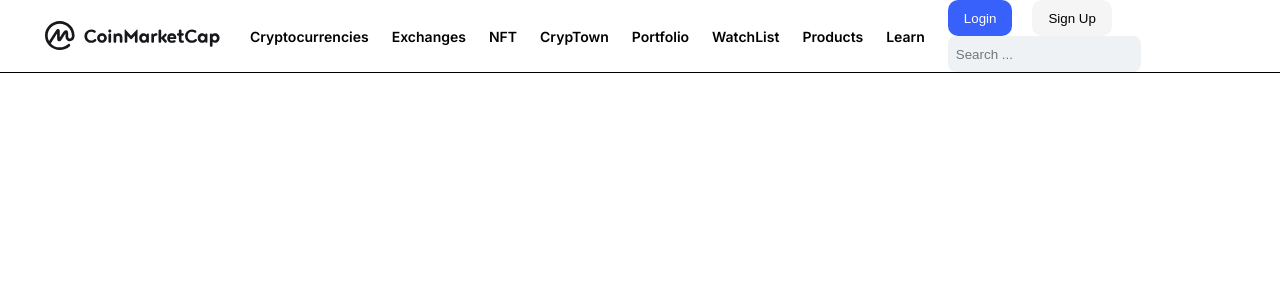
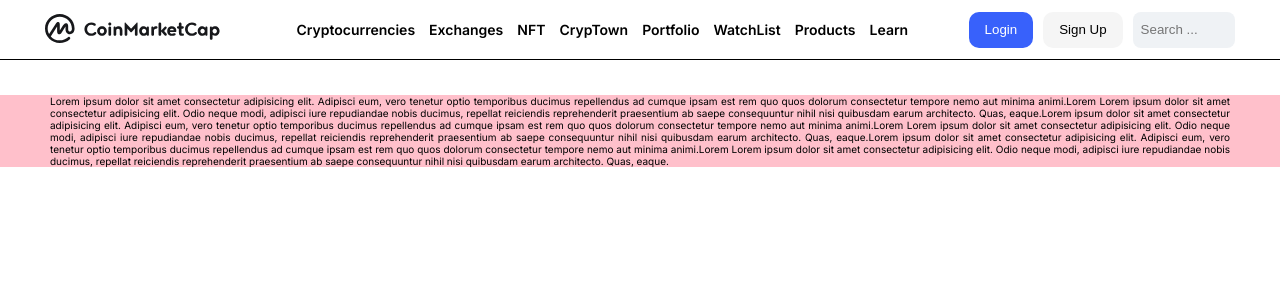
Before and after one commit to Bonitoflakes/Project, a React (Create React App) app in the folder client/: page / in a window 1280 px wide. Shown: the top 300 px of the page. Built offline with nearby package versions, Linux system fonts and the light colour scheme.

Commit message:
Update: :anguished: MobileNav

```diff
--- a/client/package.json
+++ b/client/package.json
@@ -7,7 +7,8 @@
     "react": "^17.0.2",
     "react-dom": "^17.0.2",
     "react-router-dom": "^6.2.2",
-    "react-scripts": "5.0.0"
+    "react-scripts": "5.0.0",
+    "styled-components": "^5.3.5"
   },
   "scripts": {
     "start": "react-scripts start",
--- a/client/public/index.html
+++ b/client/public/index.html
@@ -3,7 +3,7 @@
   <head>
     <meta charset="utf-8" />
     <meta name="viewport" content="width=device-width, initial-scale=1" />
-    <title>React App</title>
+    <title>Navbar App</title>
     <link rel="preconnect" href="https://fonts.googleapis.com">
     <link rel="preconnect" href="https://fonts.gstatic.com" crossorigin>
     <link href="https://fonts.googleapis.com/css2?family=Inter:wght@100;200;300;400;500;600&display=swap" rel="stylesheet">
--- a/client/src/App.jsx
+++ b/client/src/App.jsx
@@ -1,160 +1,23 @@
-// import React from 'react'
-// import { BrowserRouter,  Route, Routes,} from "react-router-dom";
-// import { Login } from './pages/login.page';
-// import { Register } from './pages/register.page';
-// import { Dashboard } from './pages/dashboard.page';
-
-// const App = () => {
-//   return (
-//     <BrowserRouter>
-//     <Routes>
-//         <Route path='/register' element={<Register/>}/>
-//         <Route path='/login' element={<Login/>}/>
-//         <Route path='/dashboard' element={<Dashboard/>}/>
-//     </Routes>
-//     </BrowserRouter>
-//   )
-
-// }
-
-// export default App;
-
 import "./index.css";
-import styled from "styled-components";
-import logo from './assets/logo.svg'
-import hamburger from './assets/hamburger.svg'
-import search from './assets/search.svg'
+import Navbar from "./components/Navbar";
+import styled from 'styled-components';
 
 export default function App() {
   return (
-      <HeaderWrapper>
-        <NavBar>
-        <Container>
-          <Logo>
-            <img src={logo} alt="Coinmarketcap" title="Go to Homepage" />
-          </Logo>
-
-          <LinksWrapper>
-          <div className="cmc-link">
-            <a href="/">Cryptocurrencies</a>
-          </div>
-
-          <div className="cmc-link">
-            <a href="/">Exchanges</a>
-          </div>
-
-          <div className="cmc-link">
-            <a href="/">NFT</a>
-          </div>
-
-          <div className="cmc-link">
-            <a href="/">CrypTown</a>
-          </div>
-
-            <div className="cmc-link">
-            <a href="/">Portfolio</a>
-          </div>
-
-          <div className="cmc-link">
-            <a href="/">WatchList</a>
-          </div>
-
-          <div className="cmc-link">
-            <a href="/">Products</a>
-          </div>
-
-          <div className="cmc-link">
-            <a href="/">Learn</a>
-          </div>
-
-          </LinksWrapper>
-
-          <ButtonWrapper>
-            <LoginButton>Login</LoginButton>
-            <SignUpButton>Sign Up</SignUpButton>
-            <Search type='text' placeholder="Search ..."/>
-          </ButtonWrapper>
-
-          </Container>
-        </NavBar>
-      </HeaderWrapper>
+    <>
+    <Navbar />
+      <Container>
+      <p>Lorem ipsum dolor sit amet consectetur adipisicing elit. Adipisci eum, vero tenetur optio temporibus ducimus repellendus ad cumque ipsam est rem quo quos dolorum consectetur tempore nemo aut minima animi.Lorem Lorem ipsum dolor sit amet consectetur adipisicing elit. Odio neque modi, adipisci iure repudiandae nobis ducimus, repellat reiciendis reprehenderit praesentium ab saepe consequuntur nihil nisi quibusdam earum architecto. Quas, eaque.Lorem ipsum dolor sit amet consectetur adipisicing elit. Adipisci eum, vero tenetur optio temporibus ducimus repellendus ad cumque ipsam est rem quo quos dolorum consectetur tempore nemo aut minima animi.Lorem Lorem ipsum dolor sit amet consectetur adipisicing elit. Odio neque modi, adipisci iure repudiandae nobis ducimus, repellat reiciendis reprehenderit praesentium ab saepe consequuntur nihil nisi quibusdam earum architecto. Quas, eaque.Lorem ipsum dolor sit amet consectetur adipisicing elit. Adipisci eum, vero tenetur optio temporibus ducimus repellendus ad cumque ipsam est rem quo quos dolorum consectetur tempore nemo aut minima animi.Lorem Lorem ipsum dolor sit amet consectetur adipisicing elit. Odio neque modi, adipisci iure repudiandae nobis ducimus, repellat reiciendis reprehenderit praesentium ab saepe consequuntur nihil nisi quibusdam earum architecto. Quas, eaque.</p>
+        </Container>
+    </>
   );
 }
-
-const HeaderWrapper = styled.header`
-  min-height: 9.5rem;
-`;
-
-const NavBar = styled.div`
-  border-bottom: 1px solid black;
-  width:100vw;
-  min-height: 6rem;
-  padding: 0 3.5rem;
-  display: flex;
-  align-items:center ;
-  justify-content:center ;
-
-  @media screen and (max-width: 768px){
-    padding : 0 1rem;
-  }
-
-`
 
 const Container = styled.div`
 width: 100vw;
 max-width: 1400px;
-display: flex;
-align-items: center;
-/* justify-content: space-around ; */
-margin:0 1rem;
+margin:0 auto;
+padding:0 5rem;
+text-align: justify;
+background:pink;
 `;
-
-const Logo = styled.div`
-cursor: pointer;
-margin-right: 3rem ;
-`;
-
-const LinksWrapper = styled.div`
-    display: flex;
-`;
-
-const ButtonWrapper = styled.div`
-
-`;
-const Button = styled.button`
-    font-size: 600;
-    height: 3.6rem;
-    background: rgb(56, 97, 251);
-    outline: none;
-    border: none;
-    color: white;
-    padding: 0 1.6rem;
-    margin-right: 2rem;
-    border-radius: 10px;
-    cursor: pointer;
-
-    &:hover{
-    background: rgb(11, 64, 255);
-    }
-`
-
-const SignUpButton = styled(Button)`
-     background: whitesmoke;
-      color: black;
-`
-
-const LoginButton = styled(Button)``;
-
-const Search = styled.input`
-    height: 3.6rem;
-    background: rgb(239, 242, 245);
-    color: rgb(166, 176, 195);
-    border-radius: 8px;
-    padding:0 0.8rem;
-    border: none;
-    outline: none;
-
-    &:focus{
-      color: darksalmon;
-    }
-`
--- /dev/null
+++ b/client/src/components/Navbar.jsx
@@ -0,0 +1,199 @@
+import styled from "styled-components";
+import logo from '../assets/logo.svg'
+import hamburger from '../assets/hamburger.svg'
+import { useState } from 'react';
+
+export default function Navbar (){
+    const [toggle,setToggle] = useState(false)
+
+    return (
+      <HeaderWrapper>
+        <NavBar>
+        <Container>
+          <Logo>
+            <a href="/">
+            <img src={logo} alt="Coinmarketcap" title="Go to Homepage" />
+            </a>
+          </Logo>
+
+          <LinksWrapper toggle={toggle}>
+          <CmcLink>
+            <a href="/">Cryptocurrencies</a>
+          </CmcLink>
+
+          <CmcLink>
+            <a href="/">Exchanges</a>
+          </CmcLink>
+
+          <CmcLink>
+            <a href="/">NFT</a>
+          </CmcLink>
+
+          <CmcLink>
+            <a href="/">CrypTown</a>
+          </CmcLink>
+
+            <CmcLink>
+            <a href="/">Portfolio</a>
+          </CmcLink>
+
+          <CmcLink>
+            <a href="/">WatchList</a>
+          </CmcLink>
+
+          <CmcLink>
+            <a href="/">Products</a>
+          </CmcLink>
+
+          <CmcLink>
+            <a href="/">Learn</a>
+          </CmcLink>
+
+          </LinksWrapper>
+
+          <ButtonWrapper>
+            <LoginButton>Login</LoginButton>
+            <SignUpButton>Sign Up</SignUpButton>
+            <Search type='text' placeholder="Search ..."/>
+          </ButtonWrapper>
+
+          <MobileNavWrapper onClick={()=>setToggle(!toggle)}>
+            <MobileHamburger src={ hamburger }/>
+          </MobileNavWrapper>
+
+          </Container>
+        </NavBar>
+      </HeaderWrapper>
+  )
+}
+
+
+
+const HeaderWrapper = styled.header`
+  min-height: 9.5rem;
+`;
+
+const NavBar = styled.div`
+  border-bottom: 1px solid black;
+  width:100vw;
+  min-height: 6rem;
+  padding: 0 3.5rem;
+  display: flex;
+  align-items:center ;
+  justify-content:center ;
+
+  @media screen and (max-width: 768px){
+    padding : 0 1rem;
+  }
+`;
+
+const Container = styled.div`
+width: 100vw;
+max-width: 1400px;
+display: flex;
+align-items: center;
+margin:0 1rem;
+position: relative;
+justify-content: space-between ;
+`;
+
+const Logo = styled.div`
+cursor: pointer;
+`;
+
+const LinksWrapper = styled.div`
+    display: flex;
+    font-size:1.4rem;
+    overflow:hidden;
+    background-color:white;
+    padding-left: 3rem;
+    @media screen and (max-width: 1200px){
+        /* display:${(props) => props.toggle ? 'flex' : 'none'}; */
+        font-size:clamp(5vw,100px,7vw);
+        transition:  opacity 1s ease-out ;
+        transition:  transform 0.2s ease-out ;
+        transform:${(props)=>props.toggle ?  'translateX(0)' :'translateX(-150%)' } ;
+        opacity:${(props)=>props.toggle ?  '1' :'0.6' } ;
+        flex-direction: column ;
+        position:absolute;
+        top:6rem;
+        z-index: 999 ;
+        width:100vw;
+        height:100vh;
+        margin : 0 -4.5rem;
+        /* background-color: pink ; */
+    }
+    @media screen and (max-width: 768px){
+        margin : 0 -2rem;
+    }
+   `;
+
+const CmcLink = styled.div`
+    transition: transform 20s ease-in-out ;
+    font-size: inherit;
+    font-weight: 600;
+    margin-right: clamp(1.2rem,14px,1.5rem);
+
+    @media screen and (min-width:950px) and (max-width:1200px) {
+        margin-bottom:0.25em;
+        margin-right:0 ;
+    }
+
+    @media screen and (max-width:950px){
+            margin-bottom: 0.45em;
+            margin-right:0 ;
+    }
+`;
+
+const ButtonWrapper = styled.div`
+@media screen and (max-width: 1200px){
+      display: none ;
+    }
+`;
+
+const Button = styled.button`
+    font-size: 600;
+    height: 3.6rem;
+    background: rgb(56, 97, 251);
+    outline: none;
+    border: none;
+    color: white;
+    padding: 0 1.6rem;
+    margin-right: 1rem;
+    border-radius: 10px;
+    cursor: pointer;
+
+    &:hover{
+    background: rgb(11, 64, 255);
+    }
+`
+
+const SignUpButton = styled(Button)`
+     background: whitesmoke;
+      color: black;
+`
+
+const LoginButton = styled(Button)``;
+
+const Search = styled.input`
+    height: 3.6rem;
+    background: rgb(239, 242, 245);
+    color: rgb(166, 176, 195);
+    border-radius: 8px;
+    padding:0 0.8rem;
+    border: none;
+    outline: none;
+    width: max(8vw,10rem);
+    &:focus{
+      color: darksalmon;
+    }
+`
+const MobileNavWrapper = styled.div`
+@media screen and (min-width: 1201px){
+      display: none ;
+    }
+`;
+
+const MobileHamburger = styled.img`
+cursor: pointer ;
+`;
--- a/client/src/index.css
+++ b/client/src/index.css
@@ -18,10 +18,3 @@ a{
 a:hover{
     color: #3861fb;
 }
-
-.cmc-link a{
-    font-size: 1.4rem;
-    font-weight: 600;
-    padding-right: 0.8rem;
-    margin-right: 1.5rem;
-}
```
Also changed, not shown: 1 other file (tests, documents, lock files or other folders).
